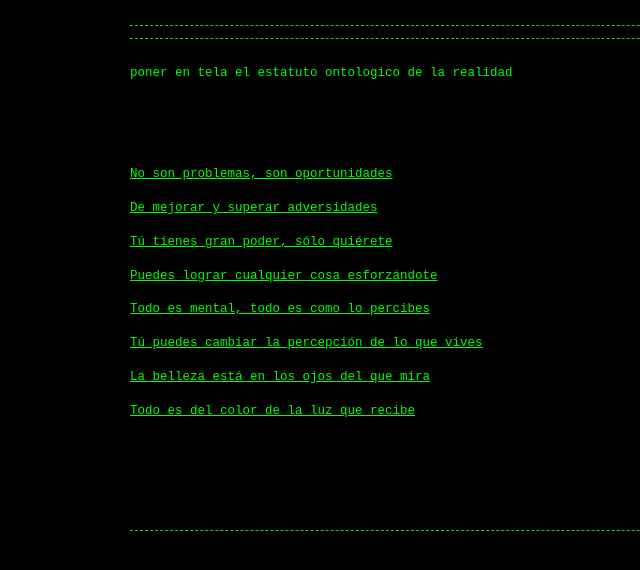
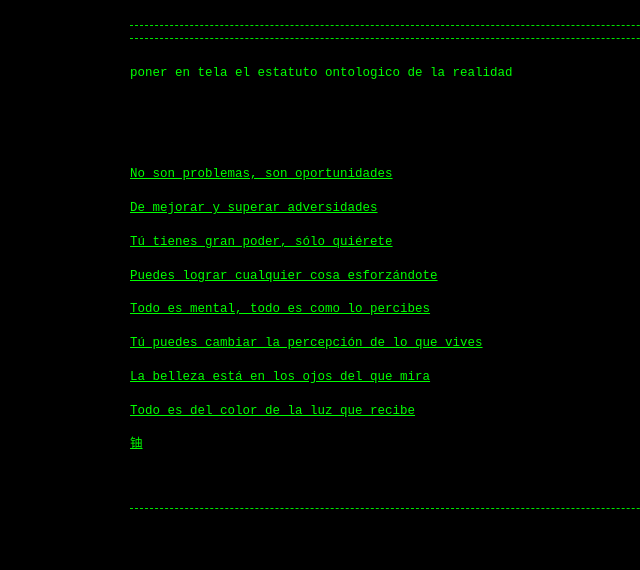
Before and after one commit to Guerrillaradio/poner_en_tela_el_estatuto_ontologico_de_la_realidad, a Jekyll site: the page built from index.md, in a window 1280 px wide. Shown: the top 570 px of the page, without its empty margins (210-850 px from the left). Built offline with Jekyll 4.4.1, drawn with Linux system fonts in a browser that asks for light colours; our own code applies the rules of GitHub Pages for plain Markdown files.

Commit message:
Update index.md

```diff
--- a/index.md
+++ b/index.md
@@ -11,4 +11,6 @@
 <p>Todo es mental, todo es como lo percibes
 <p>Tú puedes cambiar la percepción de lo que vives
 <p>La belleza está en los ojos del que mira
-<p>Todo es del color de la luz que recibe
+<p>Todo es del color de la luz que recibe</p>
+
+<a href="https://guerrillaradio.github.io/un_hombre_desahuciado_sonriendo/"><div><font color="#00ff00">铀</font></div><div></div><div><font color="#00ff00"> </font><font color="#00ff00"> </font></div></a>
```
